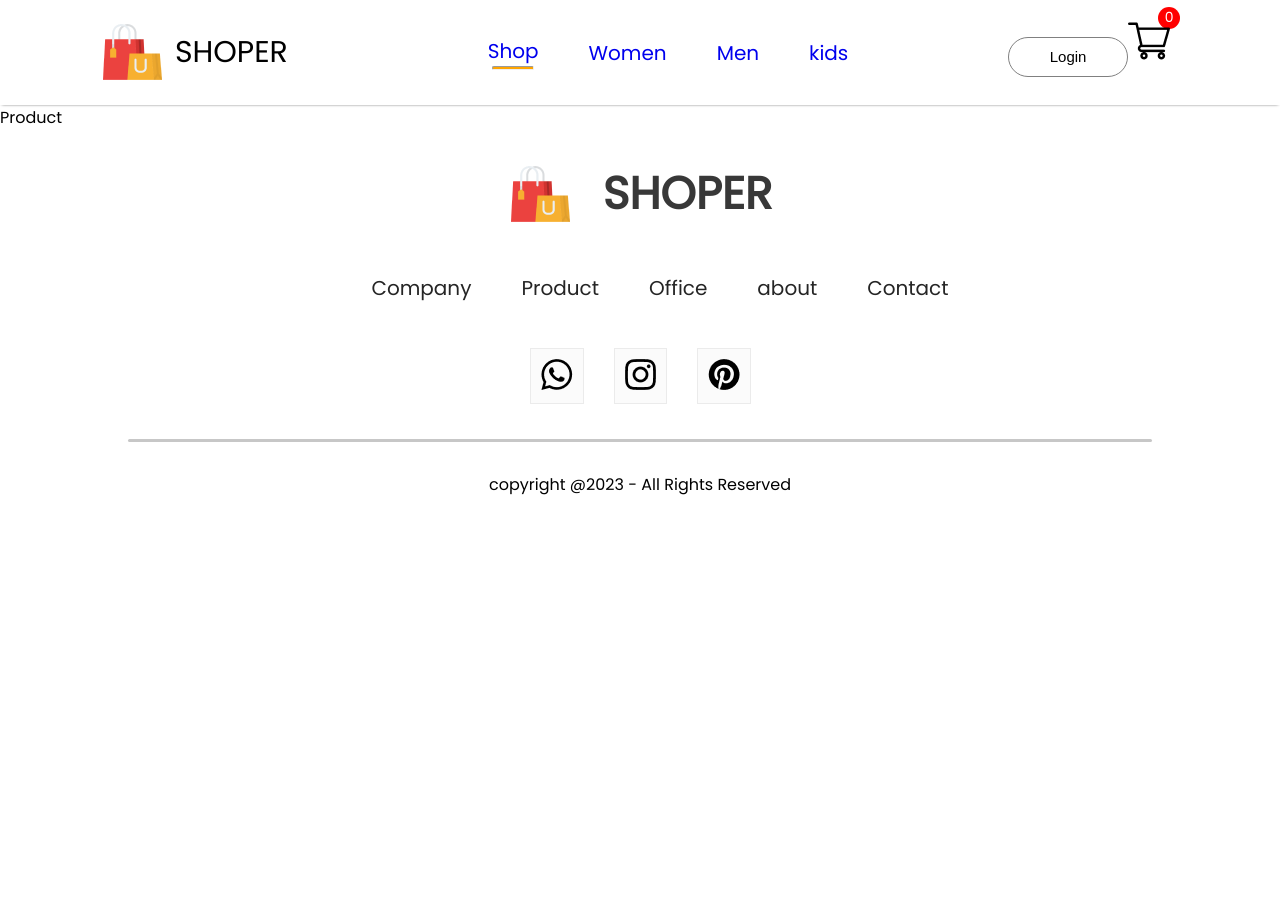
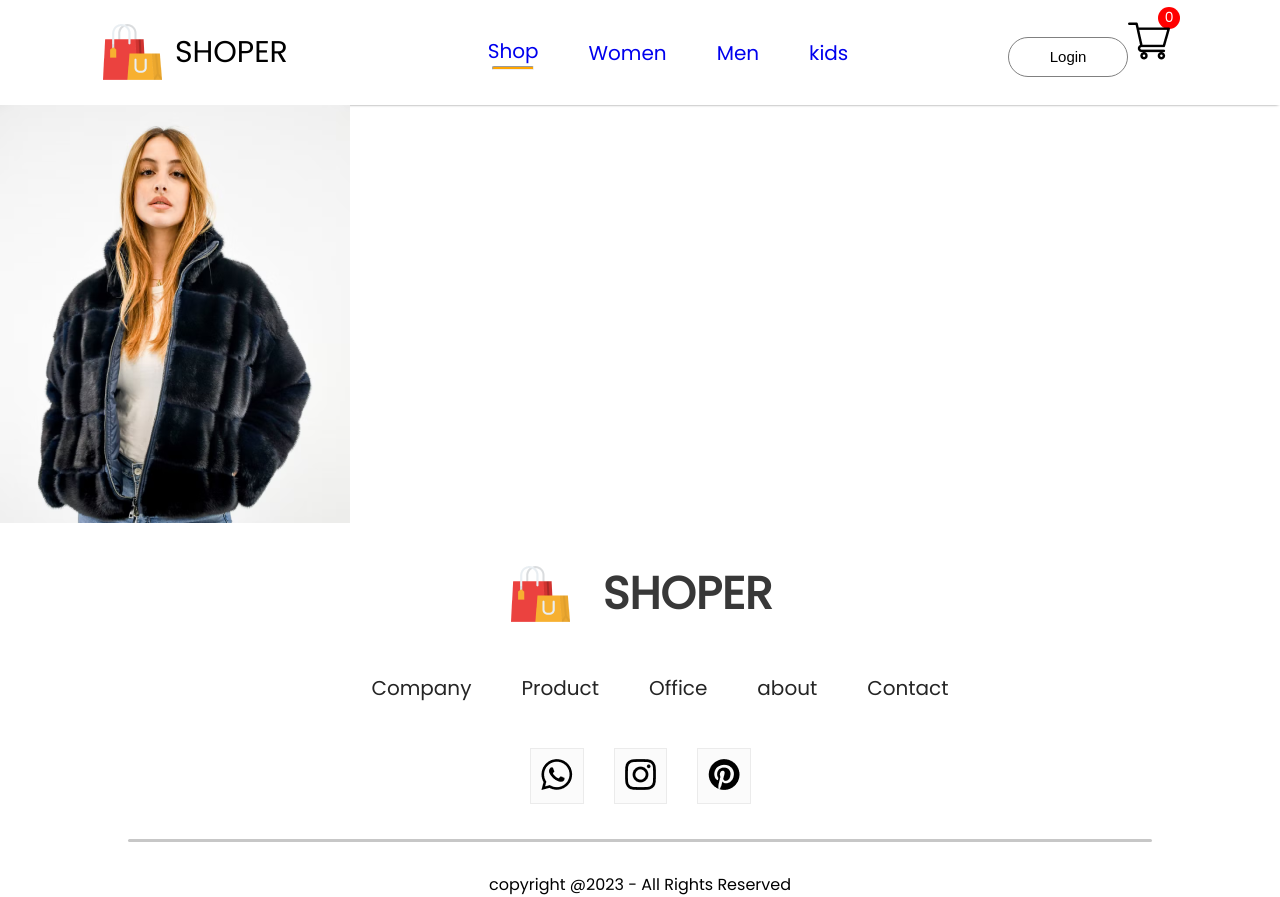
Before and after one commit to m-fadi/E-commerce, a React (Create React App) app: page /product/1 in a window 1280 px wide. Before the commit the page ends 800 px from the top, so only its background shows below. Built offline with nearby package versions, Linux system fonts and the light colour scheme.

Commit message:
add product component

```diff
--- a/src/pages/Product.jsx
+++ b/src/pages/Product.jsx
@@ -1,8 +1,14 @@
-import React from 'react'
+import {useParams} from 'react-router-dom'
+import all_products from '../components/assest/images/all_product'
+function Product() {
+  const {productId}= useParams()
 
-function Product() {
+  const product=all_products.filter(item => item.id === Number(productId))
+  console.log(product[0])
   return (
-    <div>Product</div>
+    <div>
+      <img src={product[0].image} alt="" />
+    </div>
   )
 }
 
```
